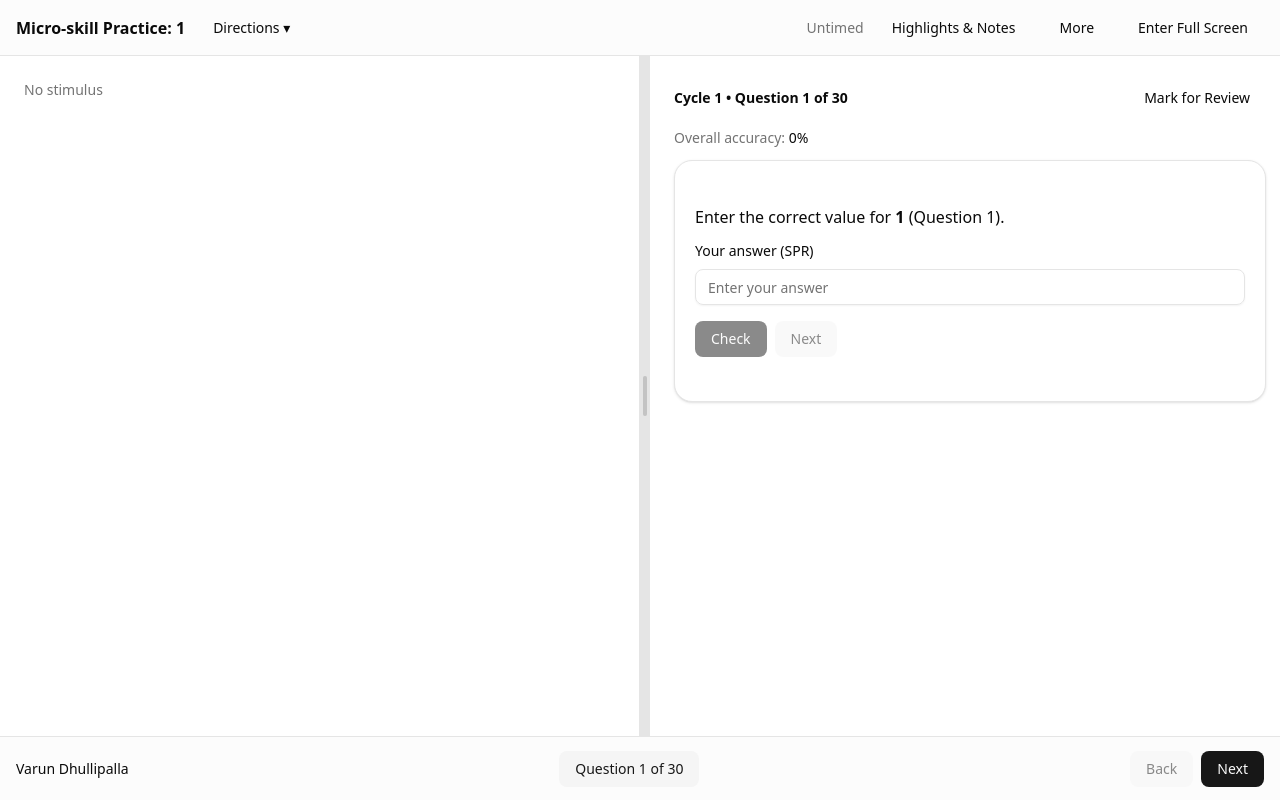
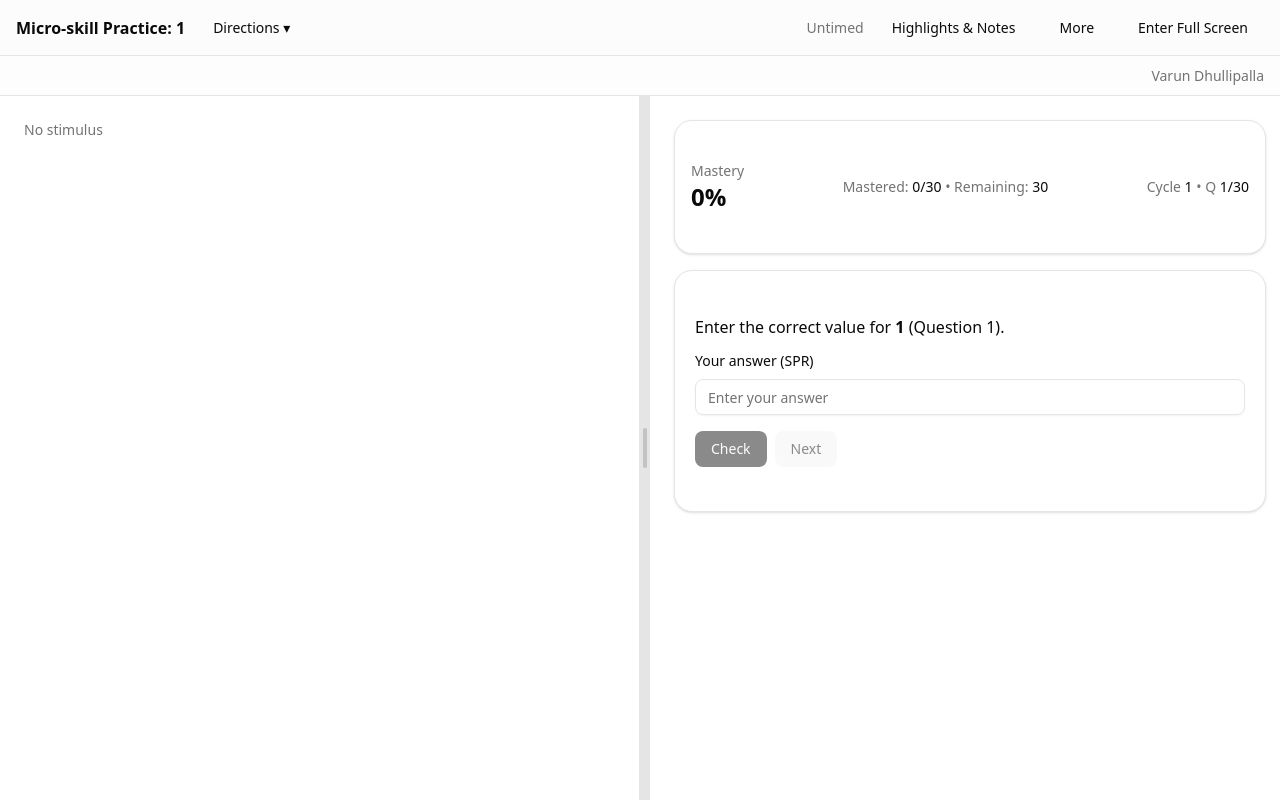
Before and after one commit to dhulli/sat-practice-vibes, a Next.js app in the folder apps/web/: page /exam/micro-skill/1 in a window 1280 px wide. Built offline with nearby package versions, Linux system fonts and the light colour scheme.

Commit message:
feat(web): micro-skill mastery mode with split screen, no grid, cumulative accuracy

```diff
--- a/apps/web/src/components/exam/MicroSkillPlayer.tsx
+++ b/apps/web/src/components/exam/MicroSkillPlayer.tsx
@@ -1,8 +1,7 @@
 "use client";
 
 import { useMemo, useState } from "react";
-import { ExamShell } from "@/components/exam/ExamShell";
-import type { QuestionStatus } from "@/components/exam/QuestionGridModal";
+import { MicroSkillShell } from "@/components/exam/MicroSkillShell";
 import { buildMockSkillQuestions } from "@/lib/mockSkillQuestions";
 import { Card, CardContent } from "@/components/ui/card";
 import { Button } from "@/components/ui/button";
@@ -22,13 +21,13 @@ type CycleAnswer = {
 };
 
 type State = {
-  cycle: number;              // 1,2,3...
-  queue: number[];            // question indexes in current cycle order
+  cycle: number;              // 1, 2, 3...
+  queue: number[];            // question indexes for the current cycle (order matters)
   pos: number;                // position within queue
-  nextQueue: number[];        // incorrect questions to redo next cycle (order of miss)
+  nextQueue: number[];        // missed questions this cycle, in order they were missed
   answers: Record<number, CycleAnswer>; // latest attempt result per question index
-  review: Record<number, boolean>;      // optional flag
-  checked: boolean;           // whether current question is checked (locks it)
+  mastered: Record<number, boolean>;    // mastered if ever answered correct at least once (cumulative)
+  checked: boolean;           // current question checked (locks changes)
 };
 
 export function MicroSkillPlayer({ skillId }: { skillId: string }) {
@@ -41,40 +40,83 @@ export function MicroSkillPlayer({ skillId }: { skillId: string }) {
     pos: 0,
     nextQueue: [],
     answers: {},
-    review: {},
+    mastered: {},
     checked: false,
   }));
 
+  // If fully mastered, show completion screen
+  const masteredCount = Object.values(s.mastered).filter(Boolean).length;
+  const masteryPct = Math.round((masteredCount / total) * 100);
+
+  if (masteredCount >= total) {
+    return (
+      <MicroSkillShell
+        title={`Micro-skill Practice: ${skillId}`}
+        userLabel="Varun Dhullipalla"
+        leftPane={<div className="p-6 text-sm text-muted-foreground">Complete</div>}
+        rightPane={
+          <div className="h-full overflow-auto p-6">
+            <Card className="rounded-2xl">
+              <CardContent className="p-6 space-y-3">
+                <div className="text-2xl font-semibold">🎉 Micro-skill mastered</div>
+                <div className="text-sm text-muted-foreground">
+                  Skill: <span className="font-medium text-foreground">{skillId}</span>
+                </div>
+                <div className="text-sm text-muted-foreground">
+                  Mastery: <span className="font-medium text-foreground">100%</span> • Cycles:{" "}
+                  <span className="font-medium text-foreground">{s.cycle}</span>
+                </div>
+
+                <div className="flex flex-wrap gap-2 pt-2">
+                  <Button
+                    onClick={() =>
+                      setS({
+                        cycle: 1,
+                        queue: Array.from({ length: total }, (_, i) => i),
+                        pos: 0,
+                        nextQueue: [],
+                        answers: {},
+                        mastered: {},
+                        checked: false,
+                      })
+                    }
+                  >
+                    Restart
+                  </Button>
+
+                  <Button variant="secondary" asChild>
+                    <a href="/micro-skill-practice">Back to skills</a>
+                  </Button>
+                </div>
+              </CardContent>
+            </Card>
+          </div>
+        }
+      />
+    );
+  }
+
+  // Current question in current cycle
   const qIndex = s.queue[s.pos];
   const q = questions[qIndex];
+
   const currentAnswer = s.answers[qIndex]?.userAnswer ?? "";
-
-  const mastered = s.queue.length === 0; // not used, but kept for safety
-
-  // Statuses are for the current cycle queue
-  const statuses: QuestionStatus[] = useMemo(() => {
-    return s.queue.map((qi, i) => {
-      if (i === s.pos) return "current";
-      if (s.review[qi]) return "review";
-      if (s.answers[qi]?.userAnswer && strip(s.answers[qi]!.userAnswer)) return "answered";
-      return "unanswered";
-    });
-  }, [s.queue, s.pos, s.review, s.answers]);
 
   const cycleTotal = s.queue.length;
   const cycleCurrent = s.pos + 1;
 
-  const totalAnsweredSoFar = Object.keys(s.answers).length;
-  const totalCorrectSoFar = Object.values(s.answers).filter((a) => a.correct).length;
-  const accuracyPct = totalAnsweredSoFar > 0 ? Math.round((totalCorrectSoFar / totalAnsweredSoFar) * 100) : 0;
+  const remainingToMaster = total - masteredCount;
 
   function setAnswer(v: string) {
-    if (s.checked) return; // lock after Check in this attempt
+    if (s.checked) return; // lock after check
     setS((prev) => ({
       ...prev,
       answers: {
         ...prev.answers,
-        [qIndex]: { userAnswer: v, correct: prev.answers[qIndex]?.correct ?? false },
+        [qIndex]: {
+          userAnswer: v,
+          correct: prev.answers[qIndex]?.correct ?? false,
+        },
       },
     }));
   }
@@ -99,22 +141,23 @@ export function MicroSkillPlayer({ skillId }: { skillId: string }) {
           ...prev.answers,
           [qIndex]: { userAnswer: user, correct },
         },
+        mastered: correct ? { ...prev.mastered, [qIndex]: true } : prev.mastered,
         nextQueue: shouldQueue ? [...prev.nextQueue, qIndex] : prev.nextQueue,
       };
     });
   }
 
   function goNext() {
-    // Do not allow Next unless checked for current question
+    // Must Check before Next
     if (!s.checked) return;
 
-    // If there are more questions in this cycle
+    // More questions left in this cycle
     if (s.pos < s.queue.length - 1) {
       setS((prev) => ({ ...prev, pos: prev.pos + 1, checked: false }));
       return;
     }
 
-    // End of this cycle: if mistakes exist, start a new cycle with only incorrect questions
+    // End of cycle: if missed questions exist, start next cycle with only those
     if (s.nextQueue.length > 0) {
       setS((prev) => ({
         ...prev,
@@ -123,117 +166,76 @@ export function MicroSkillPlayer({ skillId }: { skillId: string }) {
         pos: 0,
         nextQueue: [],
         checked: false,
-        // NOTE: we keep answers so progress/accuracy is visible,
-        // but correctness will update as they retry in later cycles.
       }));
       return;
     }
 
-    // Mastered: show completion screen by setting queue empty
+    // End of cycle and no misses: but we might not be fully mastered if content changed.
+    // In practice, if no misses and queue contained all remaining, mastery will hit 100.
+    // Still safe-guard: restart with full set of not-mastered questions if needed.
+    const notMastered = Array.from({ length: total }, (_, i) => i).filter((i) => !s.mastered[i]);
+    if (notMastered.length > 0) {
       setS((prev) => ({
         ...prev,
-      queue: [],
+        cycle: prev.cycle + 1,
+        queue: notMastered,
         pos: 0,
+        nextQueue: [],
         checked: false,
       }));
     }
-
-  function goBack() {
-    // Allow back within current cycle but do not allow changing answer after check
-    setS((prev) => ({ ...prev, pos: Math.max(0, prev.pos - 1), checked: prev.checked }));
   }
 
-  // Completion screen
-  if (s.queue.length === 0) {
-    const mainDone = (
-      <div className="h-full overflow-auto">
-        <div className="max-w-3xl mx-auto p-6 space-y-4">
-          <Card className="rounded-2xl">
-            <CardContent className="p-6 space-y-2">
-              <div className="text-2xl font-semibold">🎉 Micro-skill mastered</div>
-              <div className="text-sm text-muted-foreground">
-                Skill: <span className="font-medium text-foreground">{skillId}</span>
-              </div>
-              <div className="text-sm text-muted-foreground">
-                Accuracy: <span className="font-medium text-foreground">100%</span> • Cycles:{" "}
-                <span className="font-medium text-foreground">{s.cycle}</span>
-              </div>
-              <div className="pt-2 flex gap-2">
-                <Button
-                  onClick={() =>
-                    setS({
-                      cycle: 1,
-                      queue: Array.from({ length: total }, (_, i) => i),
-                      pos: 0,
-                      nextQueue: [],
-                      answers: {},
-                      review: {},
-                      checked: false,
-                    })
-                  }
-                >
-                  Restart
-                </Button>
-                <Button variant="secondary" asChild>
-                  <a href="/micro-skill-practice">Back to Skills</a>
-                </Button>
-              </div>
-            </CardContent>
-          </Card>
-        </div>
-      </div>
-    );
-
-    return (
-      <ExamShell
-        title={`Micro-skill Practice: ${skillId}`}
-        layout="single"
-        showTimer={false}
-        totalQuestions={1}
-        currentIndex={0}
-        mainPane={mainDone}
-        onJump={() => {}}
-        onBack={() => {}}
-        onNext={() => {}}
-        interceptLastNext={false}
-        userLabel="Varun Dhullipalla"
-      />
-    );
-  }
-
-  // Split panes for micro-skill (like RW)
   const leftPane = (
     <div className="h-full overflow-auto p-6">
-      {q.passageHtml ? renderHtml(q.passageHtml) : <div className="text-sm text-muted-foreground">No stimulus</div>}
+      {q.passageHtml ? (
+        renderHtml(q.passageHtml)
+      ) : (
+        <div className="text-sm text-muted-foreground">No stimulus</div>
+      )}
     </div>
   );
 
   const rightPane = (
-    <div className="h-full overflow-auto p-6 space-y-3">
-      <div className="flex items-center justify-between gap-3">
-        <div className="text-sm font-semibold">
-          Cycle {s.cycle} • Question {cycleCurrent} of {cycleTotal}
-        </div>
-
-        <Button
-          variant="ghost"
-          className="text-sm"
-          onClick={() => setS((prev) => ({ ...prev, review: { ...prev.review, [qIndex]: !prev.review[qIndex] } }))}
-        >
-          {s.review[qIndex] ? "✅ For Review" : "Mark for Review"}
-        </Button>
+    <div className="h-full overflow-auto p-6 space-y-4">
+      {/* Mastery HUD */}
+      <Card className="rounded-2xl">
+        <CardContent className="p-4 flex flex-wrap items-center justify-between gap-3">
+          <div>
+            <div className="text-sm text-muted-foreground">Mastery</div>
+            <div className="text-2xl font-semibold tabular-nums">{masteryPct}%</div>
           </div>
 
           <div className="text-sm text-muted-foreground">
-        Overall accuracy: <span className="font-medium text-foreground">{accuracyPct}%</span>{" "}
+            Mastered:{" "}
+            <span className="font-medium text-foreground">
+              {masteredCount}/{total}
+            </span>
+            {"  "}•{"  "}
+            Remaining:{" "}
+            <span className="font-medium text-foreground">{remainingToMaster}</span>
+          </div>
+
+          <div className="text-sm text-muted-foreground">
+            Cycle{" "}
+            <span className="font-medium text-foreground">{s.cycle}</span>
+            {"  "}•{"  "}
+            Q{" "}
+            <span className="font-medium text-foreground">
+              {cycleCurrent}/{cycleTotal}
+            </span>
             {s.nextQueue.length > 0 ? (
               <>
-            • Remaining to revisit (this cycle):{" "}
+                {"  "}•{"  "}
+                Missed this cycle:{" "}
                 <span className="font-medium text-foreground">{s.nextQueue.length}</span>
               </>
             ) : null}
           </div>
+        </CardContent>
+      </Card>
 
+      {/* Question */}
       <Card className="rounded-2xl">
         <CardContent className="p-5 space-y-3">
           {renderHtml(q.questionHtml)}
@@ -279,10 +281,9 @@ export function MicroSkillPlayer({ skillId }: { skillId: string }) {
             <Button variant="secondary" onClick={goNext} disabled={!s.checked}>
               Next
             </Button>
-            {/* No Try Again - by design */}
           </div>
 
-          {/* Feedback after check */}
+          {/* Feedback */}
           {s.checked ? (
             <div className="rounded-xl border p-4 space-y-3">
               <div className="flex items-center justify-between">
@@ -312,25 +313,22 @@ export function MicroSkillPlayer({ skillId }: { skillId: string }) {
           ) : null}
         </CardContent>
       </Card>
+
+      {/* Optional: small hint about cycle transitions */}
+      {s.pos === s.queue.length - 1 ? (
+        <div className="text-xs text-muted-foreground">
+          After you check this question and press Next, you’ll either start the review cycle for missed questions or finish the skill.
+        </div>
+      ) : null}
     </div>
   );
 
   return (
-    <ExamShell
+    <MicroSkillShell
       title={`Micro-skill Practice: ${skillId}`}
-      layout="split"
-      showTimer={false}
-      totalQuestions={s.queue.length}
-      currentIndex={s.pos}          // index within the current cycle queue
-      statuses={statuses}           // statuses within current cycle queue
+      userLabel="Varun Dhullipalla"
       leftPane={leftPane}
       rightPane={rightPane}
-      mainPane={<div />}
-      onJump={(i) => setS((prev) => ({ ...prev, pos: i, checked: !!prev.answers[prev.queue[i]]?.userAnswer && prev.checked }))}
-      onBack={goBack}
-      onNext={goNext}
-      interceptLastNext={false}     // IMPORTANT: do not open submit modal
-      userLabel="Varun Dhullipalla"
     />
   );
 }
--- /dev/null
+++ b/apps/web/src/components/exam/MicroSkillShell.tsx
@@ -0,0 +1,30 @@
+"use client";
+
+import { TopBar } from "@/components/exam/TopBar";
+import { SplitPane } from "@/components/exam/SplitPane";
+
+export function MicroSkillShell({
+  title,
+  userLabel,
+  leftPane,
+  rightPane,
+}: {
+  title: string;
+  userLabel: string;
+  leftPane: React.ReactNode;
+  rightPane: React.ReactNode;
+}) {
+  return (
+    <div className="h-screen w-screen overflow-hidden flex flex-col">
+      <TopBar title={title} showTimer={false} />
+      {/* lightweight subheader row for username */}
+      <div className="h-10 border-b bg-muted/20 px-4 flex items-center justify-end text-sm text-muted-foreground">
+        {userLabel}
+      </div>
+
+      <div className="flex-1 min-h-0">
+        <SplitPane storageKey="spv.micro.split.v1" left={leftPane} right={rightPane} />
+      </div>
+    </div>
+  );
+}
--- /dev/null
+++ b/apps/web/src/lib/microSkillMasteryStore.ts
@@ -0,0 +1,48 @@
+export type CycleAnswer = { userAnswer: string; correct: boolean };
+
+export type MicroSkillSessionState = {
+  version: 1;
+  skillId: string;
+  cycle: number;
+  queue: number[];
+  pos: number;
+  nextQueue: number[];
+  answers: Record<number, CycleAnswer>;
+  mastered: Record<number, boolean>;
+  checked: boolean;
+  updatedAt: number;
+};
+
+function key(skillId: string) {
+  return `spv.micro.mastery.v1.${skillId}`;
+}
+
+export function loadMicroSkillSession(skillId: string): MicroSkillSessionState | null {
+  if (typeof window === "undefined") return null;
+  const raw = window.localStorage.getItem(key(skillId));
+  if (!raw) return null;
+  try {
+    const obj = JSON.parse(raw) as MicroSkillSessionState;
+    if (obj?.version !== 1 || obj.skillId !== skillId) return null;
+    return obj;
+  } catch {
+    return null;
+  }
+}
+
+export function saveMicroSkillSession(state: MicroSkillSessionState) {
+  if (typeof window === "undefined") return;
+  window.localStorage.setItem(key(state.skillId), JSON.stringify(state));
+}
+
+export function clearMicroSkillSession(skillId: string) {
+  if (typeof window === "undefined") return;
+  window.localStorage.removeItem(key(skillId));
+}
+
+export function getMicroSkillMasteryPct(skillId: string, total = 30): number {
+  const s = loadMicroSkillSession(skillId);
+  if (!s) return 0;
+  const masteredCount = Object.values(s.mastered || {}).filter(Boolean).length;
+  return Math.round((masteredCount / total) * 100);
+}
```
Lines whose indentation alone changed are shown as unchanged.
